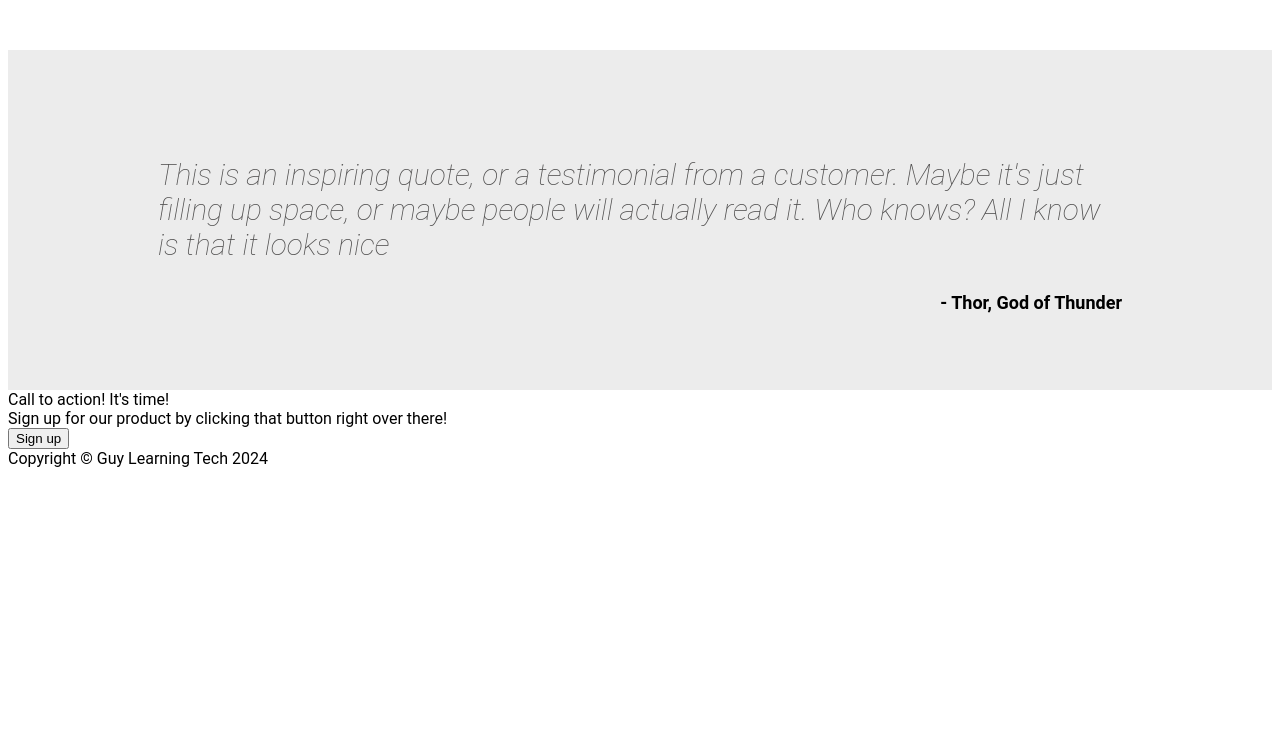
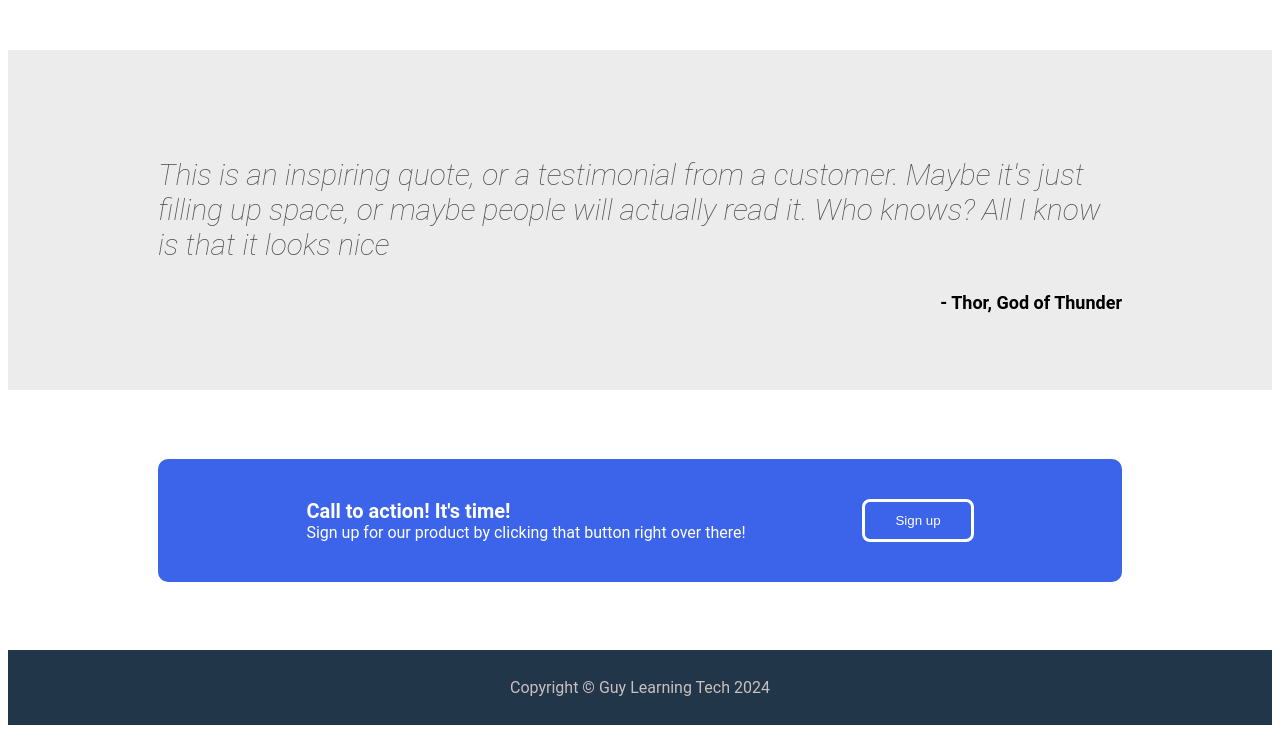
Before and after one commit to ninmedium/first_flex_landing_page, a plain HTML site: page index.html in a window 1280 px wide. Shown: the part 809-1542 px from the top of the page. Before the commit the page ends 1285 px from the top, so only its background shows below. Drawn offline with Linux system fonts and the light colour scheme.

Commit message:
Complete final template for flex page
- added footer, which is not flex. Used text alignment.
- section 3 template done, min-width added to blue container
- min-width added to all sections to prevent item overflow

```diff
--- a/index.html
+++ b/index.html
@@ -24,7 +24,7 @@
             <div class="sec1">
                 <div class="left1">
                     <div id="h1">This website is awesome</div>
-                    <p>This website has some subtext that goes here under the main title. It's a smaller font and the colour is lower contrast</p>
+                    <p>This website has some subtext that goes here under the main title. It's a smaller font and the colour is lower contrast.</p>
                     <button>Sign up</button>
                 </div>
                 <div class="right1">
@@ -67,15 +67,17 @@
             </div>
 
             <div class="sec4">
-                <div>
-                    <div>Call to action! It's time!</div>
+                <div class="bluecon">
                     <div>
-                        Sign up for our product by clicking that button right over there!
+                        <div id="h4">Call to action! It's time!</div>
+                        <div>
+                            Sign up for our product by clicking that button right over there!
+                        </div>
                     </div>
+                    <button>
+                        Sign up
+                    </button>
                 </div>
-                <button>
-                    Sign up
-                </button>
             </div>
         </div>
 
--- a/style.css
+++ b/style.css
@@ -13,6 +13,7 @@ body {
     justify-content: space-between;
     padding: 0 150px 0 150px;
     align-items: center;
+    gap: 20px;
 }
 
 ul {
@@ -49,6 +50,7 @@ ul {
     align-items: center;
     padding: 0 150px 0 150px;
     gap: 40px;
+    min-width: fit-content;
 }
 
 .left1 {
@@ -141,6 +143,7 @@ ul {
     font-size: 30px;
     font-weight: 100;
     color: #4f4e4e;
+    min-width: 400px;
 }
 
 .sec3 div {
@@ -148,3 +151,49 @@ ul {
     font-size: large;
     font-weight: bold;
 }
+
+.sec4 {
+    height: 260px;
+    display: flex;
+    justify-content: center;
+    align-items: center;
+    padding: 0 150px 0 150px;
+}
+
+.bluecon {
+    display: flex;
+    background-color: #3b64eb;
+    color: white;
+    width: 100%;
+    padding: 40px 100px 40px 100px;
+    border-radius: 10px;
+    justify-content: space-around;
+    min-width: max-content;
+    gap: 20px;
+}
+
+#h4 {
+    font-size: 20px;
+    font-weight: bold;
+}
+
+.bluecon button {
+    background-color: #3b64eb;
+    color: white;
+    border-color: white;
+    border: solid;
+    padding: 10px 30px 10px 30px;
+    border-radius: 8px;
+    cursor: pointer;
+    flex-shrink: 0;
+    min-width: fit-content;
+}
+
+.footer {
+    height: 75px;
+    background-color: #213648;
+    color: #c9bfbf;
+    text-align: center;
+    line-height: 75px;
+    vertical-align: middle;
+}
```
